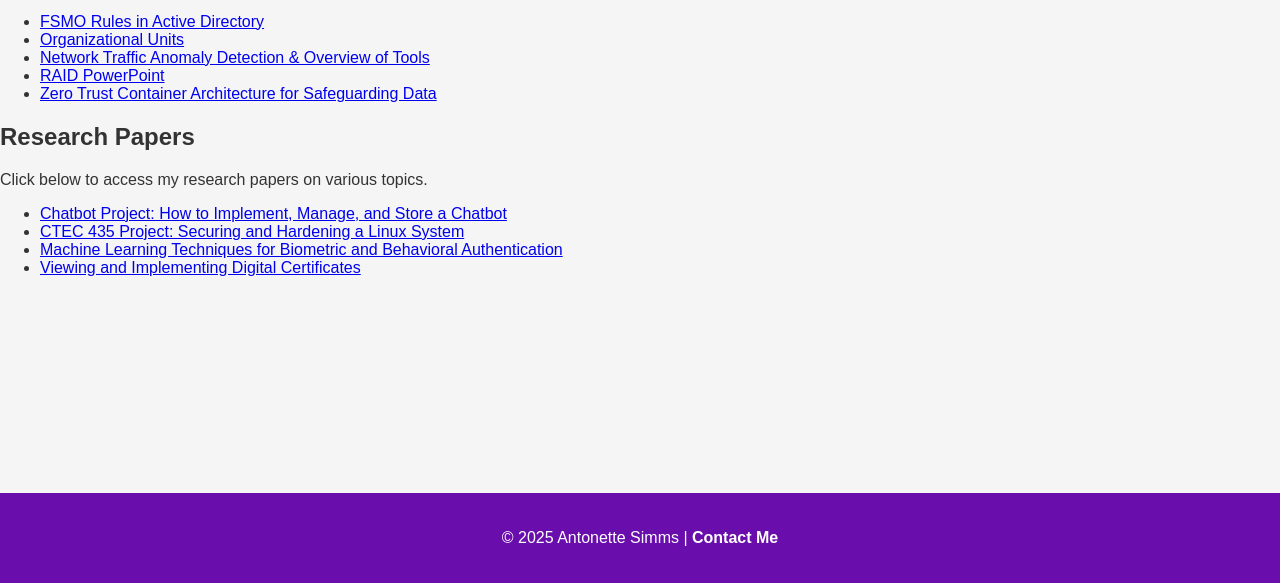
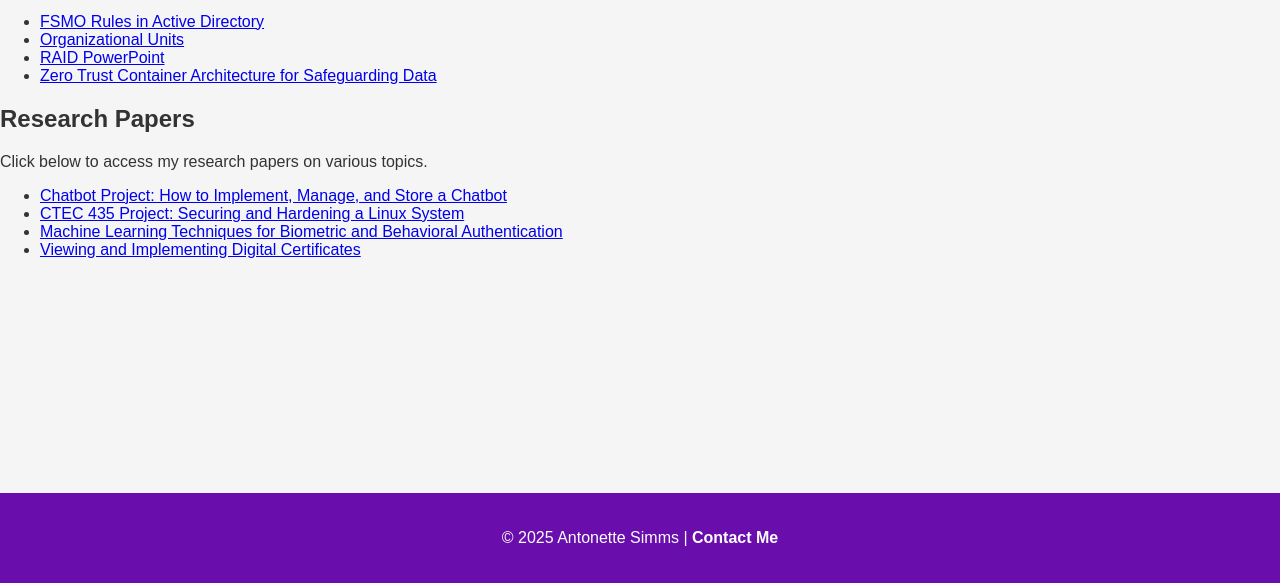
Before and after one commit to asimms994/portfolio1, a plain HTML site: page projects.html in a window 1280 px wide. Shown: the part 217-800 px from the top of the page. Drawn offline with Linux system fonts and the light colour scheme.

Commit message:
Updated project section

```diff
--- a/projects.html
+++ b/projects.html
@@ -32,7 +32,6 @@
                 <ul>
                     <li><a href="https://github.com/asimms994/FSMO-Rules-in-Active-Directory.git" target="_blank">FSMO Rules in Active Directory</a></li>
                     <li><a href="https://github.com/asimms994/Organizational-Units.git" target="_blank">Organizational Units</a></li>
-                    <li><a href="https://github.com/asimms994/Network-Traffic-Anomaly-Detection-Overview-of-Tools.git" target="_blank">Network Traffic Anomaly Detection & Overview of Tools</a></li>
                     <li><a href="https://github.com/asimms994/RAID-PowerPoint.git" target="_blank">RAID PowerPoint</a></li>
                     <li><a href="https://github.com/asimms994/Zero-Trust-Container-Architecture-for-Safeguarding-Data.git" target="_blank">Zero Trust Container Architecture for Safeguarding Data</a></li>
                 </ul>
```
